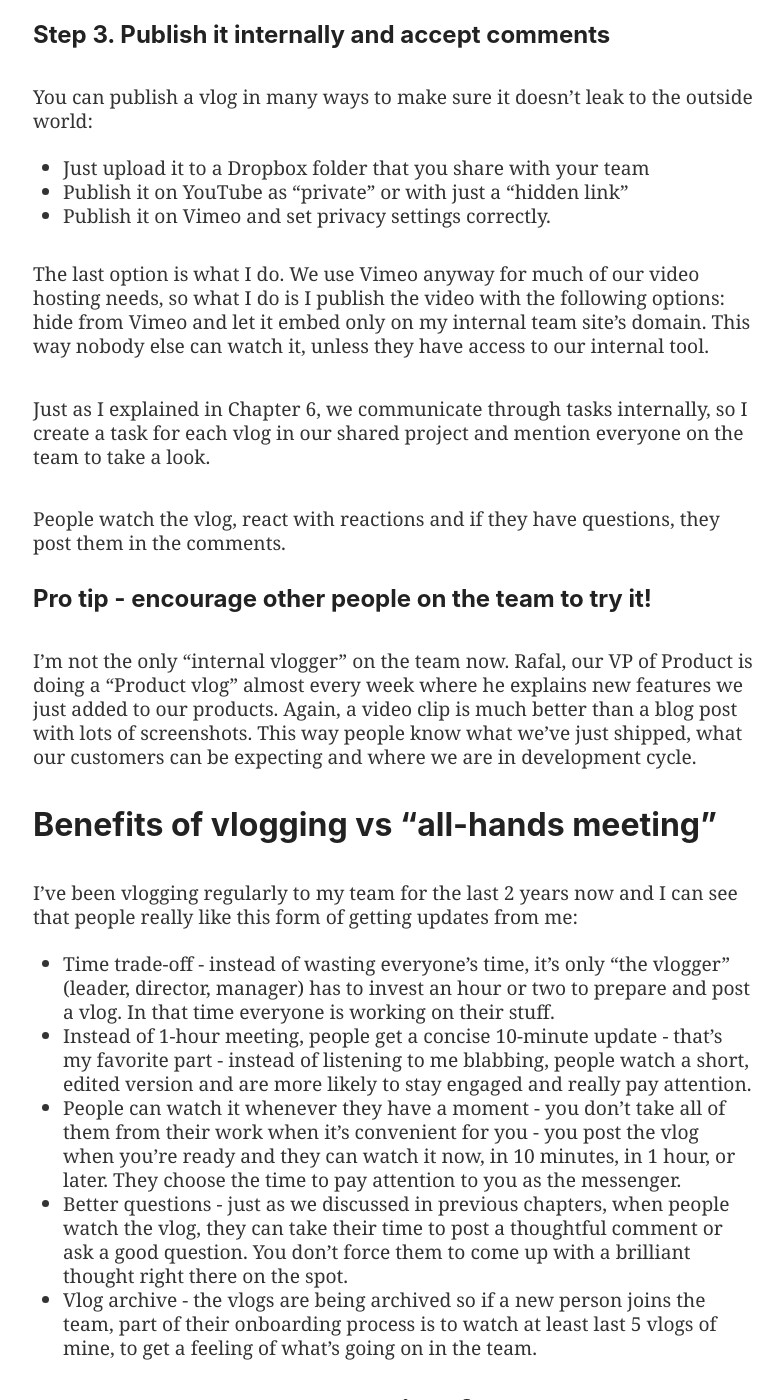
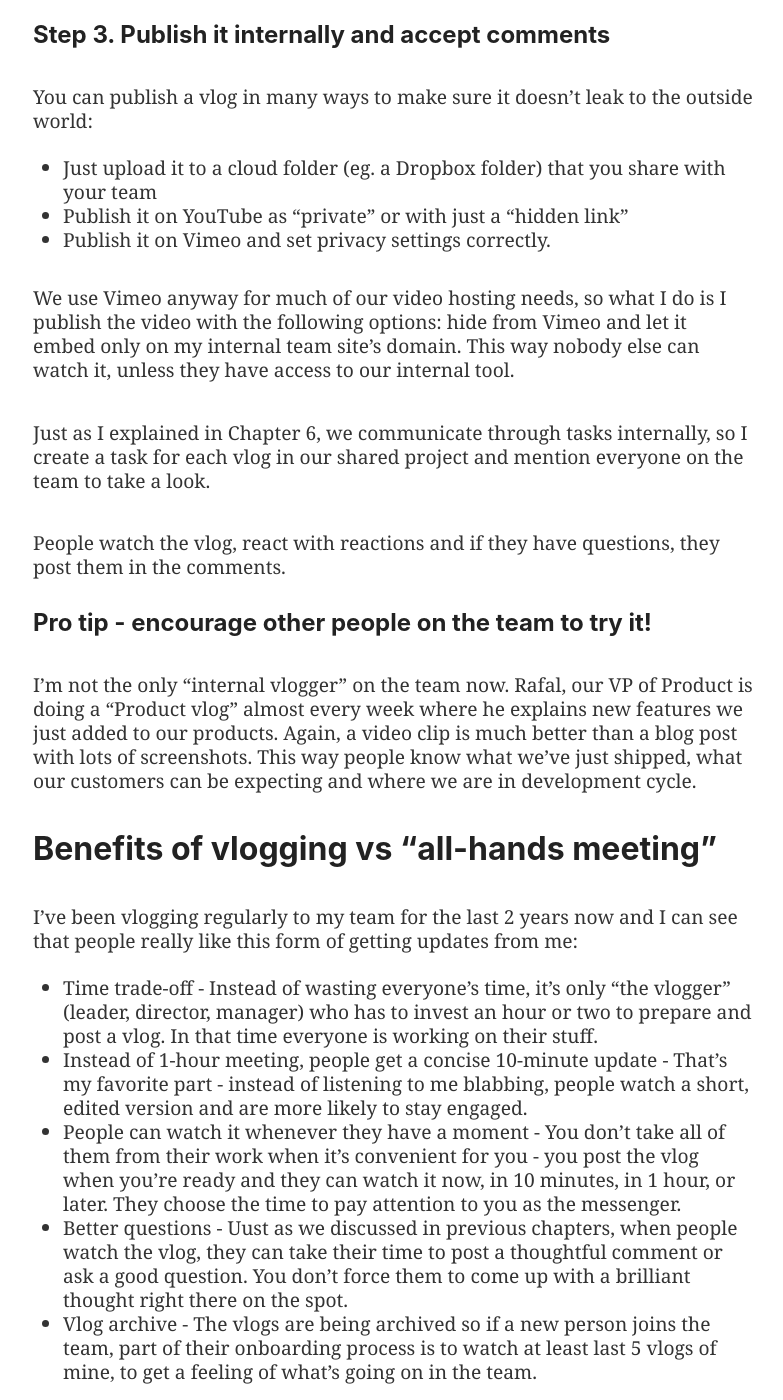
Before and after one commit to Nozbe/NoOffice.org, a Jekyll site: the page built from _book/vlog.md, in a window 1280 px wide and 1400 px high, scrolled down 3197 px. Shown: the whole window, without its empty margins (247-1030 px from the left). Built offline with Jekyll 4.4.1, drawn with Linux system fonts in a browser that asks for light colours; some of the changed text lies outside the part shown.

Commit message:
Update vlog.md

```diff
--- a/_book/vlog.md
+++ b/_book/vlog.md
@@ -11,11 +11,11 @@
 
 In many companies, especially high-tech startups, the leadership team organizes an "all-hands meeting", also known as "town hall". What it basically means is that they gather everyone on the team in one place and one of the directors announces things to the team and takes questions from them.
 
-The idea behind such gatherings is to promote transparency in the company, build up team culture and get everyone updated on the same page.
+The idea behind such gatherings is to promote transparency in the company, build up team culture and get everyone updated.
 
 I get it. Keeping everyone in the loop is hard. Especially as the team grows. I remember how aligned we were in a 3-person team and how hard it became past 10 people.
 
-Actually, as we were around 10 people years ago, we tried that for a few months. We'd make a regular Friday Skype audio call with everyone on the team for an hour. I'd talk, I'd ask everyone for an update, they'd say nothing or reluctantly say a few words... there were no meaningful questions or insights, and after an hour everyone, including me, was happy the meeting was over.
+Actually, as we were around 10 people years ago, we tried that for a few months. We'd make a regular Friday Skype audio call with everyone on the team for an hour. I'd talk, I'd ask everyone for an update, they'd say nothing or reluctantly say a few words… there were no meaningful questions or insights, and after an hour everyone, including me, was happy the meeting was over.
 
 It wasn't great, but at least I got people updated, right?
 
@@ -23,7 +23,7 @@
 
 Stop wasting people's time.
 
-As a manager, director or founder... or anyone on the team who wants to bring everyone else up to speed on things, it's time for you to learn to vlog.
+As a manager, director or founder… or anyone on the team who wants to bring everyone else up to speed on things, it's time for you to learn to vlog.
 
 ## How I changed a wasteful meeting to an effective vlog
 
@@ -39,7 +39,7 @@
 
 I don't write a word-for-word script of what I'm going to say in the vlog, but that's a good idea for people less accustomed to speaking to a camera. I usually open up a mind map and outline my talking points[^1]
 
-I go through the points several times, make sure the message is clear what I want to say and then I just pull out my iPad Pro, put it on the desk and fire up the camera app, switch to the front facing camera and hit record.[^2]
+I go through the points several times, make sure the message is clear, and then I just pull out my iPad Pro, put it on the desk and fire up the camera app, switch to the front facing camera and hit record.[^2]
 
 My aim is to record a short video, so I usually talk for no more than 15 minutes.
 
@@ -57,11 +57,11 @@
 
 You can publish a vlog in many ways to make sure it doesn't leak to the outside world:
 
-* Just upload it to a Dropbox folder that you share with your team
+* Just upload it to a cloud folder (eg. a Dropbox folder) that you share with your team
 * Publish it on YouTube as "private" or with just a "hidden link"
 * Publish it on Vimeo and set privacy settings correctly.
 
-The last option is what I do. We use Vimeo anyway for much of our video hosting needs, so what I do is I publish the video with the following options: hide from Vimeo and let it embed only on my internal team site's domain. This way nobody else can watch it, unless they have access to our internal tool.
+We use Vimeo anyway for much of our video hosting needs, so what I do is I publish the video with the following options: hide from Vimeo and let it embed only on my internal team site's domain. This way nobody else can watch it, unless they have access to our internal tool.
 
 Just as I explained in Chapter 6, we communicate through tasks internally, so I create a task for each vlog in our shared project and mention everyone on the team to take a look.
 
@@ -75,11 +75,11 @@
 
 I've been vlogging regularly to my team for the last 2 years now and I can see that people really like this form of getting updates from me:
 
-* Time trade-off - instead of wasting everyone's time, it's only "the vlogger" (leader, director, manager) has to invest an hour or two to prepare and post a vlog. In that time everyone is working on their stuff.
-* Instead of 1-hour meeting, people get a concise 10-minute update - that's my favorite part - instead of listening to me blabbing, people watch a short, edited version and are more likely to stay engaged and really pay attention.
-* People can watch it whenever they have a moment - you don't take all of them from their work when it's convenient for you - you post the vlog when you're ready and they can watch it now, in 10 minutes, in 1 hour, or later. They choose the time to pay attention to you as the messenger.
-* Better questions - just as we discussed in previous chapters, when people watch the vlog, they can take their time to post a thoughtful comment or ask a good question. You don't force them to come up with a brilliant thought right there on the spot.
-* Vlog archive - the vlogs are being archived so if a new person joins the team, part of their onboarding process is to watch at least last 5 vlogs of mine, to get a feeling of what's going on in the team.
+* Time trade-off - Instead of wasting everyone's time, it's only "the vlogger" (leader, director, manager) who has to invest an hour or two to prepare and post a vlog. In that time everyone is working on their stuff.
+* Instead of 1-hour meeting, people get a concise 10-minute update - That's my favorite part - instead of listening to me blabbing, people watch a short, edited version and are more likely to stay engaged.
+* People can watch it whenever they have a moment - You don't take all of them from their work when it's convenient for you - you post the vlog when you're ready and they can watch it now, in 10 minutes, in 1 hour, or later. They choose the time to pay attention to you as the messenger.
+* Better questions - Uust as we discussed in previous chapters, when people watch the vlog, they can take their time to post a thoughtful comment or ask a good question. You don't force them to come up with a brilliant thought right there on the spot.
+* Vlog archive - The vlogs are being archived so if a new person joins the team, part of their onboarding process is to watch at least last 5 vlogs of mine, to get a feeling of what's going on in the team.
 
 ## Choose your own vlogging frequency
 
```
Also changed, not shown: other parts of _book/vlog.md (+3 -3 lines).
